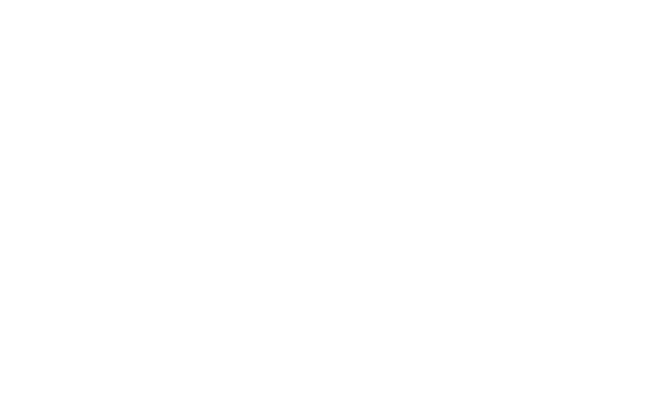
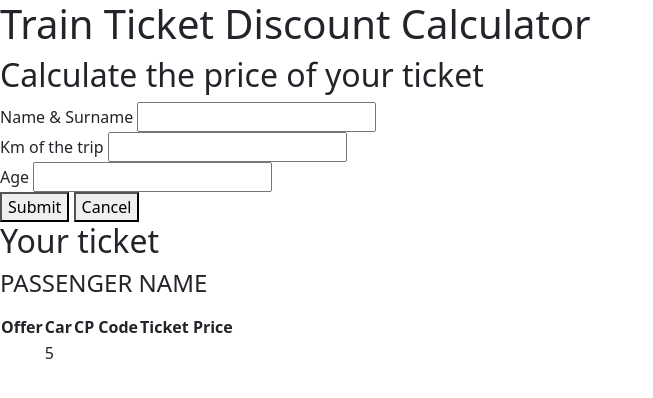
Before and after one commit to EmilioGall/js-biglietto-treno-form, a plain HTML site: page index.html in a window 1280 px wide. Shown: the whole page, without its empty margins (0-653 px from the left). Drawn offline with nearby package versions, Linux system fonts and the light colour scheme.

Commit message:
add: general structure - html

```diff
--- a/index.html
+++ b/index.html
@@ -21,7 +21,107 @@
 
 <body>
 
-    <h1></h1>
+    <h1>Train Ticket Discount Calculator</h1>
+
+    <!-- Calculator Form Section-->
+    <section>
+
+        <h2>Calculate the price of your ticket</h2>
+
+        <form>
+
+            <!-- Name Input-->
+            <div>
+
+                <label for="userName">Name & Surname</label>
+
+                <input type="text" id="userName">
+
+            </div>
+            <!-- /Name Input-->
+
+            <!-- Km Input-->
+            <div>
+
+                <label for="userKm">Km of the trip</label>
+
+                <input type="text" id="userKm">
+
+            </div>
+            <!-- /Km Input-->
+
+            <!-- Age Input-->
+            <div>
+
+                <label for="userAge">Age</label>
+
+                <input type="text" id="userAge">
+
+            </div>
+            <!-- /Age Input-->
+
+            <!-- Form Buttons-->
+            <div>
+
+                <button class="submitCalc">Submit</button>
+
+                <button class="cancelForm">Cancel</button>
+
+            </div>
+            <!-- /Form Buttons-->
+
+        </form>
+
+    </section>
+    <!-- /Calculator Form Section-->
+
+    <!-- Display Ticket Section-->
+    <section>
+
+        <h2>Your ticket</h2>
+
+        <div>
+
+            <h3></h3>
+
+            <div>
+
+                <h4>PASSENGER NAME</h4>
+
+                <p id="passengerName"></p>
+
+            </div>
+
+            <table>
+
+                <thead>
+                    <tr>
+
+                        <th>Offer</th>
+                        <th>Car</th>
+                        <th>CP Code</th>
+                        <th>Ticket Price</th>
+
+                    </tr>
+                </thead>
+
+                <tbody>
+                    <tr>
+
+                        <td id="ticketOffer"></td>
+                        <td>5</td>
+                        <td id="cpCode"></td>
+                        <td id="ticketPrice"></td>
+
+                    </tr>
+                </tbody>
+
+            </table>
+
+        </div>
+
+    </section>
+    <!-- /Display Ticket Section-->
 
     <script src="./js/script.js"></script>
 
```
